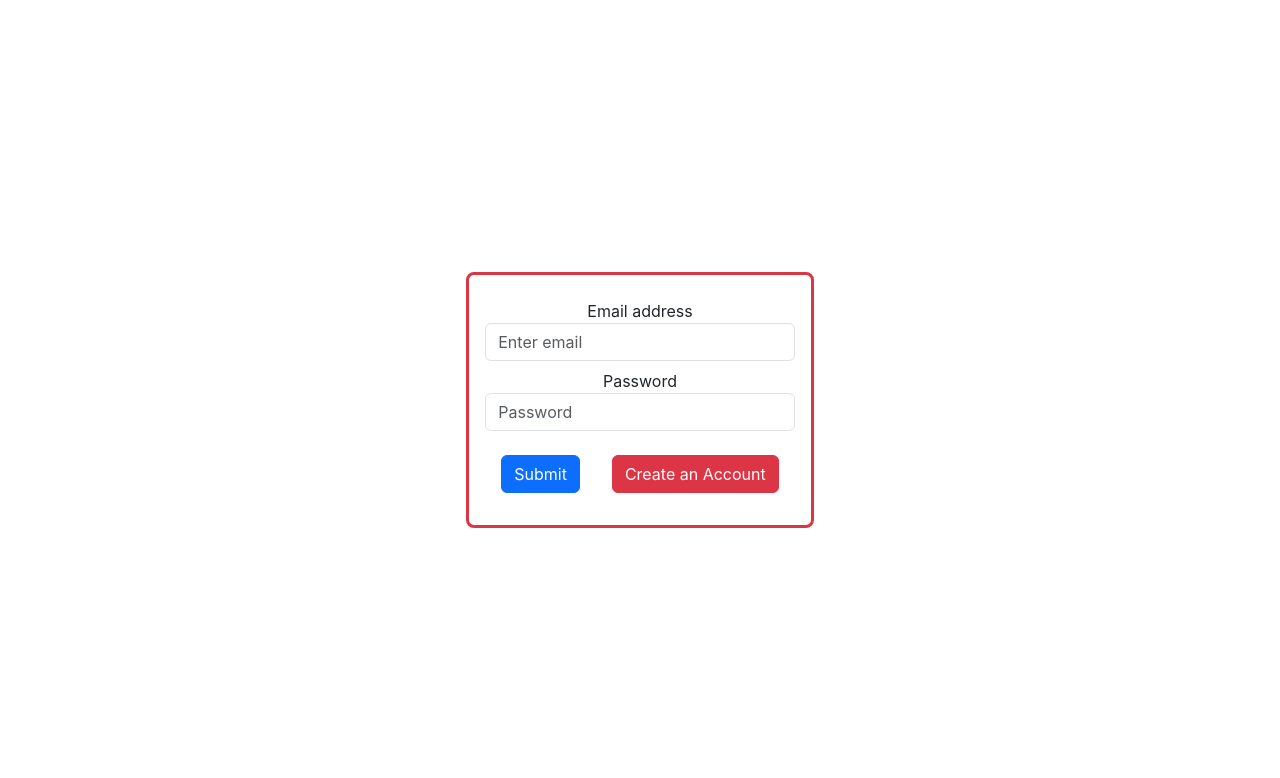
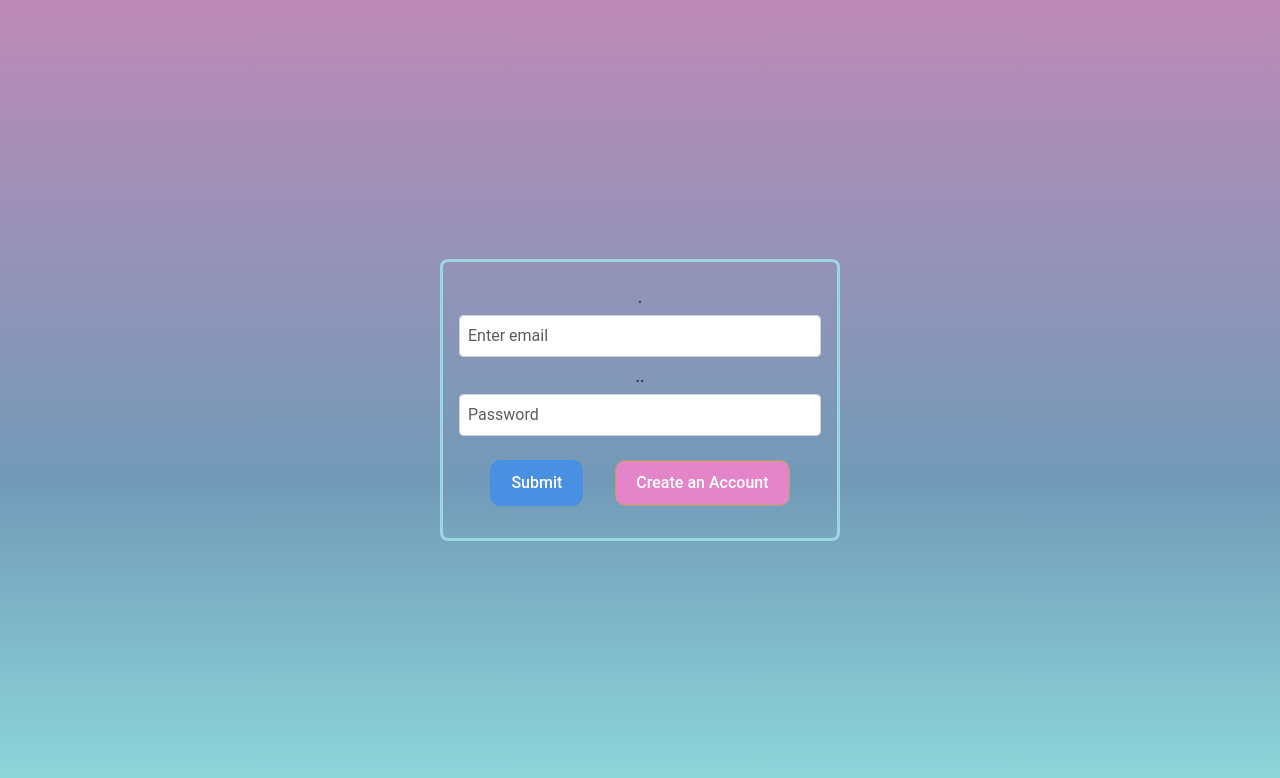
Before and after one commit to ShreyanshRaj22/MassDecoder, a React (Create React App) app: page /login in a window 1280 px wide. Shown: the top 778 px of the page. Built offline with nearby package versions, Linux system fonts and the light colour scheme.

Commit message:
login_signup.css

```diff
--- a/package.json
+++ b/package.json
@@ -36,5 +36,8 @@
       "last 1 firefox version",
       "last 1 safari version"
     ]
+  },
+  "devDependencies": {
+    "@babel/plugin-proposal-private-property-in-object": "^7.21.11"
   }
 }
--- /dev/null
+++ b/src/screens/Login.css
@@ -0,0 +1,72 @@
+/* Center the form vertically and horizontally */
+.vh-100 {
+    height: 100vh;
+  }
+
+  .d-flex {
+    display: flex;
+  }
+
+  .justify-content-center {
+    justify-content: center;
+  }
+
+  .align-items-center {
+    align-items: center;
+  }
+
+  /* Form styles */
+  form {
+    max-width: 400px;
+    width: 100%;
+  }
+
+  .form-group {
+    margin-bottom: 1rem;
+  }
+
+  label {
+    font-weight: bold;
+  }
+
+  input.form-control {
+    padding: 0.5rem;
+    font-size: 1rem;
+    border-radius: 0.25rem;
+    border: 1px solid #ced4da;
+  }
+
+  input.form-control:focus {
+    outline: none;
+    box-shadow: 0 0 0 0.2rem rgba(0, 123, 255, 0.25);
+  }
+
+  .btn {
+    font-weight: bold;
+    padding: 0.5rem 1rem;
+    border-radius: 0.25rem;
+  }
+
+  .btn-primary {
+    background-color: #007bff;
+    border-color: #007bff;
+    color: #fff;
+  }
+
+  .btn-primary:hover {
+    background-color: #0069d9;
+    border-color: #0062cc;
+  }
+
+  .btn-danger {
+    background-color: #dc3545;
+    color: #fff;
+  }
+
+  .btn-danger:hover {
+    background-color: #2386c8;
+    border-color: #bd2130;
+  }
+  .border-danger {
+    border-color: #9ad7e0 !important;
+  }
--- a/src/screens/Login.js
+++ b/src/screens/Login.js
@@ -1,7 +1,7 @@
 import React from "react";
 import { useState } from "react";
 import { Link, useNavigate } from "react-router-dom";
-
+import "./Login.css";
 const Login = () => {
     const [credentials, setcredentials] = useState({
         email: "",
@@ -44,7 +44,7 @@ const Login = () => {
                 className="border border-3 p-3 border-danger rounded-3"
             >
                 <div className="form-group my-2">
-                    <label>Email address</label>
+                    <label>.</label>
                     <input
                         type="email"
                         name="email"
@@ -57,7 +57,7 @@ const Login = () => {
                     />
                 </div>
                 <div className="form-group my-2 ">
-                    <label>Password</label>
+                    <label>..</label>
                     <input
                         type="password"
                         name="password"
--- /dev/null
+++ b/src/screens/Signup.css
@@ -0,0 +1,112 @@
+/* Signup.css */
+* {
+    font-family: 'Roboto', sans-serif;
+    color: #333;
+  }
+
+  body {
+    margin: 0;
+    padding: 0;
+    background: linear-gradient(0deg, #8edadc, #729ab8 40%, #be8ab7);
+  }
+
+  .signup-container {
+    display: flex;
+    justify-content: center;
+    align-items: center;
+    height: 100vh;
+    background: linear-gradient(to right, #d9abd2, #8E54E9);
+    animation: backgroundGradient 10s ease infinite;
+  }
+
+  @keyframes backgroundGradient {
+    0% {
+      background-position: 0% 50%;
+    }
+    50% {
+      background-position: 100% 50%;
+    }
+    100% {
+      background-position: 0% 50%;
+    }
+  }
+
+  .signup-form {
+    background-color: #fff;
+    padding: 40px;
+    border-radius: 8px;
+    box-shadow: 0 2px 10px rgba(0, 0, 0, 0.1);
+    width: 400px;
+    transition: transform 0.3s ease, box-shadow 0.3s ease;
+  }
+
+  .signup-form:hover {
+    transform: translateY(-5px);
+    box-shadow: 0 5px 15px rgba(0, 0, 0, 0.2);
+  }
+
+  .signup-form h2 {
+    text-align: center;
+    margin-bottom: 30px;
+    color: #4a90e2;
+    font-weight: 700;
+  }
+
+  .form-group {
+    margin-bottom: 20px;
+  }
+
+  .form-group label {
+    display: block;
+    font-weight: 500;
+    margin-bottom: 5px;
+  }
+
+  .form-control {
+    padding: 10px 15px;
+    border: 1 px solid #ccc;
+    border-radius: 4px;
+    font-size: 16px;
+    width: 100%;
+    transition: border-color 0.3s ease;
+  }
+
+  .form-control:focus {
+    border-color: #4a90e2;
+    outline: none;
+  }
+
+  .btn {
+    display: inline-block;
+    padding: 10px 20px;
+    font-size: 16px;
+    font-weight: 500;
+    border-radius: 4px;
+    transition: background-color 0.3s ease, transform 0.3s ease;
+    cursor: pointer;
+    text-decoration: none;
+  }
+
+  .btn-primary {
+    border-radius: 10px;
+    background-color: #4a90e2;
+    border-color: #4a90e2;
+    color: #fff;
+  }
+
+  .btn-primary:hover {
+    background-color: #111519;
+    transform: translateY(-2px);
+  }
+
+  .btn-danger {
+    border-radius: 10px;
+    background-color: #e484c9;
+    border-color: #a4ac58;
+    color: #fff;
+  }
+
+  .btn-danger:hover {
+    background-color: #211a1b;
+    transform: translateY(-2px);
+  }
--- a/src/screens/Signup.js
+++ b/src/screens/Signup.js
@@ -1,7 +1,7 @@
 import React from "react";
 import { useState } from "react";
 import { useNavigate, Link } from "react-router-dom";
-
+import "./Signup.css";
 const Signup = () => {
     const [credentials, setcredentials] = useState({
         name: "",
@@ -41,7 +41,7 @@ const Signup = () => {
                 className="border border-3 p-3 border-info rounded-3"
             >
                 <div className="form-group my-2">
-                    <label>Username</label>
+                    <label>  . </label>
                     <input
                         type="text"
                         name="name"
@@ -53,7 +53,7 @@ const Signup = () => {
                     />
                 </div>
                 <div className="form-group my-2">
-                    <label>Email address</label>
+                    <label> .. </label>
                     <input
                         type="email"
                         name="email"
@@ -66,7 +66,7 @@ const Signup = () => {
                     />
                 </div>
                 <div className="form-group my-2">
-                    <label>Password</label>
+                    <label> ...</label>
                     <input
                         type="password"
                         name="password"
```
Also changed, not shown: 1 other file (tests, documents, lock files or other folders).
